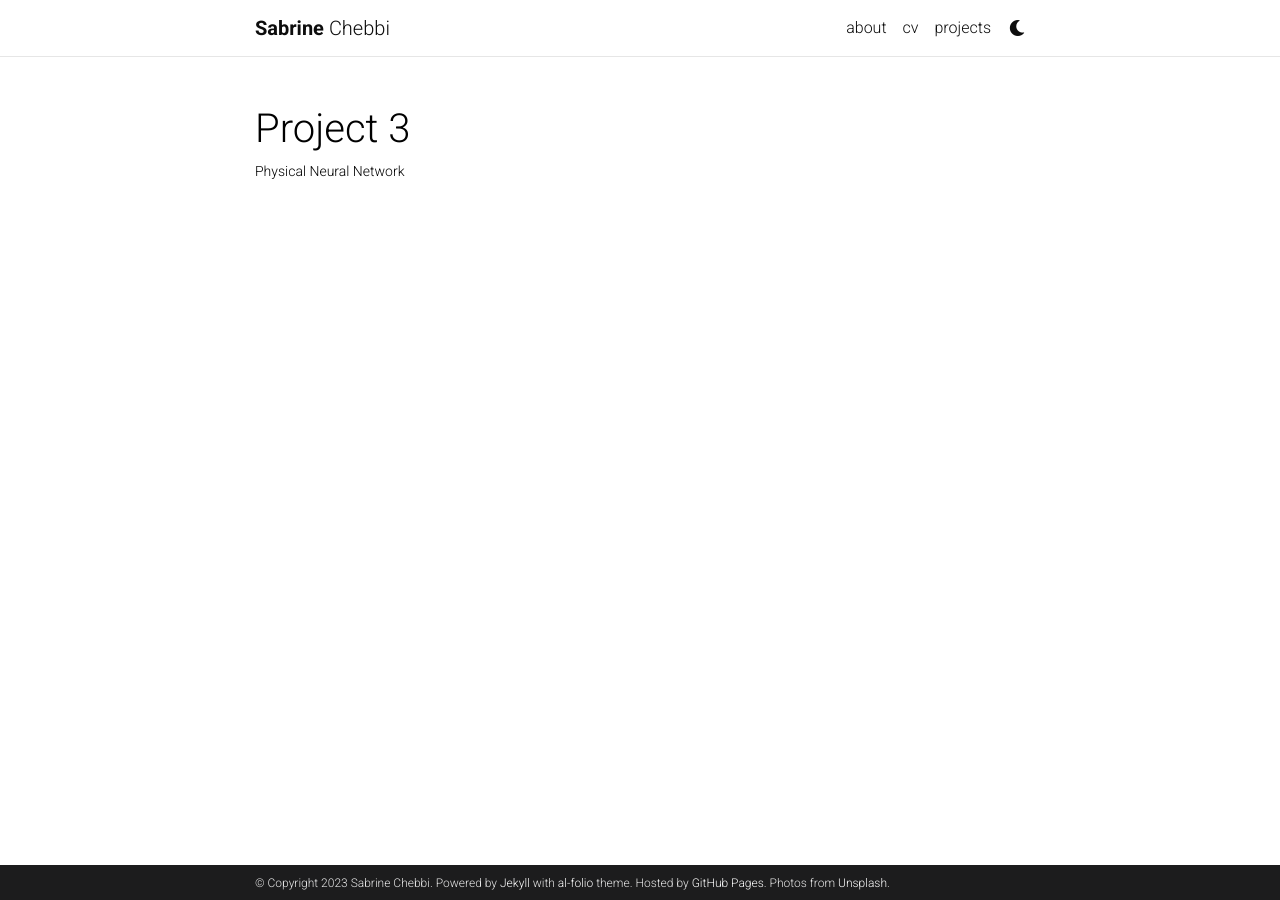
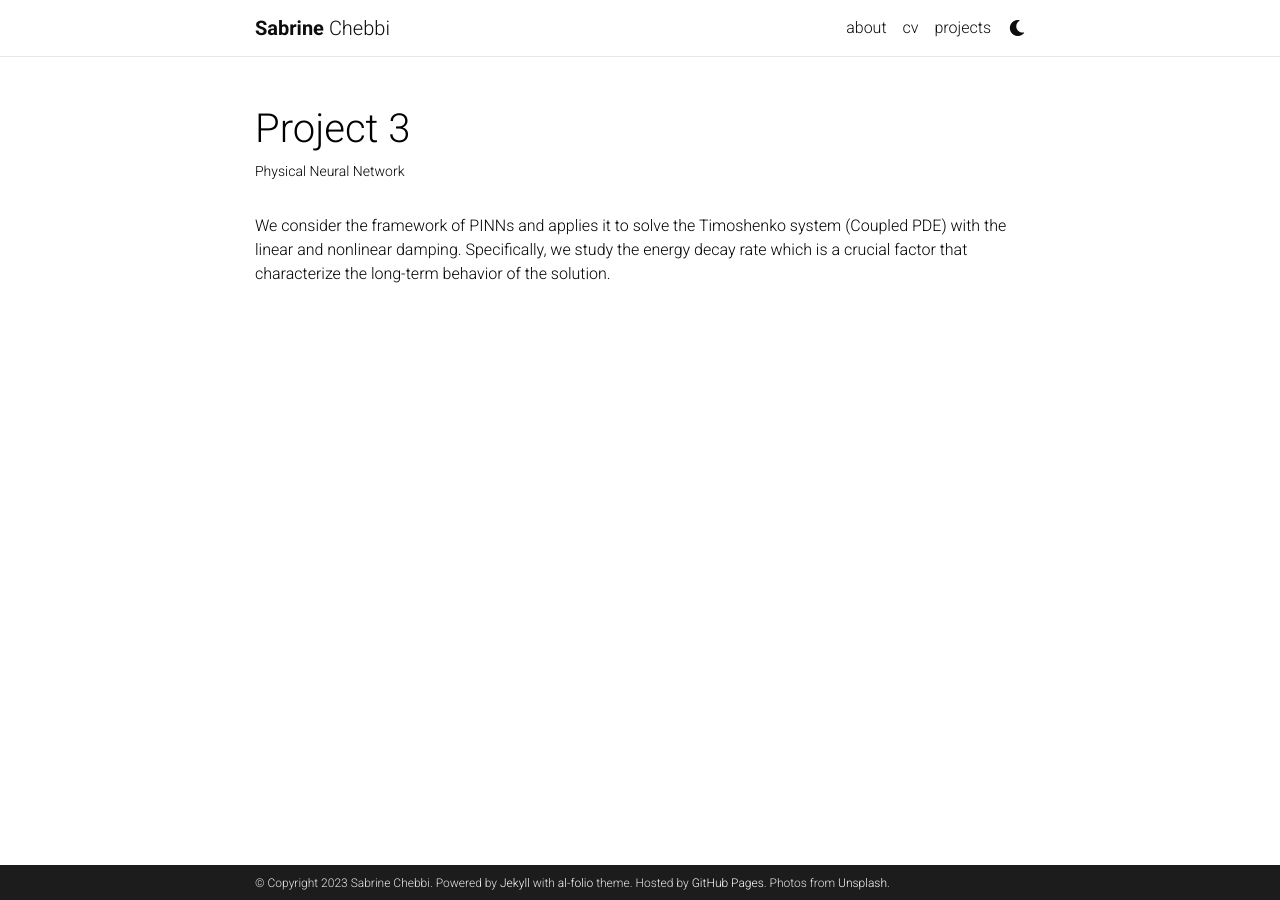
Before and after one commit to Sabrine-stack/Sabrine-stack.github.io, a Jekyll site: the page built from _projects/3_project.md, in a window 1280 px wide. Built offline with Jekyll 4.4.1, drawn with Linux system fonts in a browser that asks for light colours; comment, search, counter and statistics services are not loaded; a style sheet for code colours, icons or effects is not loaded.

Commit message:
Update 3_project.md

```diff
--- a/_projects/3_project.md
+++ b/_projects/3_project.md
@@ -7,3 +7,4 @@ img: assets/img/7.jpg
 importance: 3
 category: work
 ---
+We consider the framework of PINNs and applies it to solve the Timoshenko system (Coupled PDE) with the linear and nonlinear damping. Specifically, we study the energy decay rate which is a crucial factor that characterize the long-term behavior of the solution.
```
